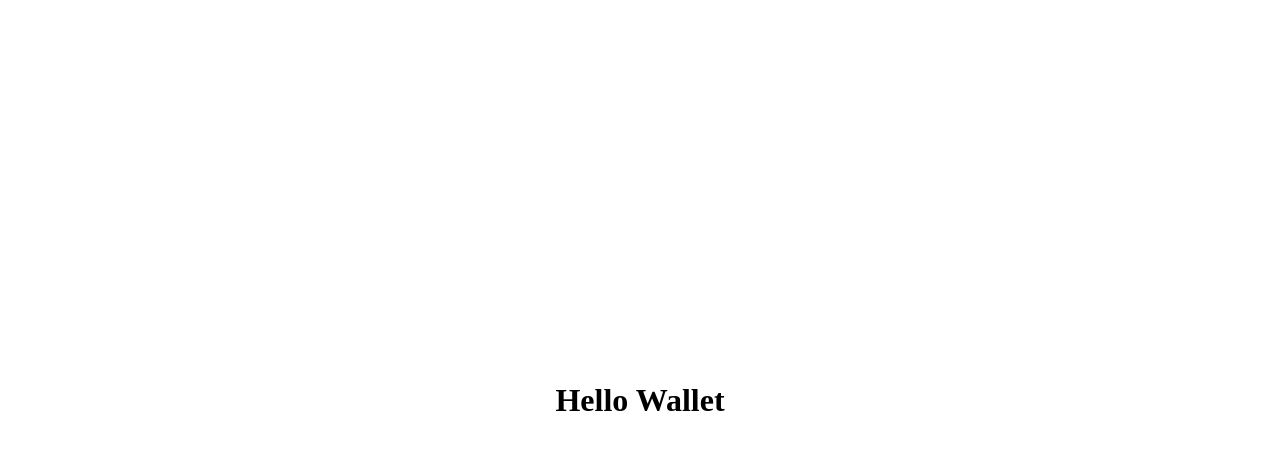
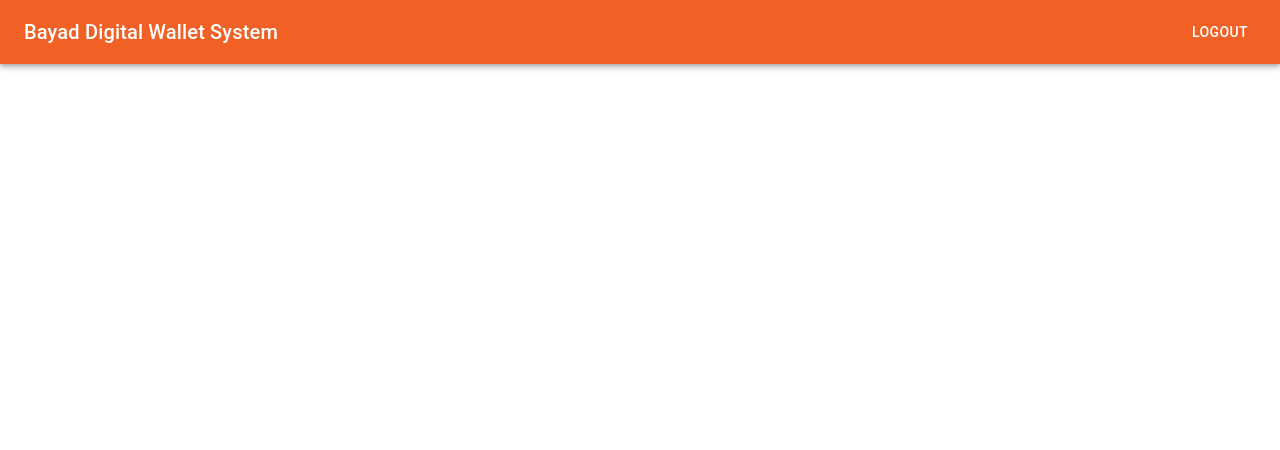
Before and after one commit to JohnEdrickGador/Digital-Wallet-System, a React (Vite) app in the folder frontend/dws_frontend/: page /wallet in a window 1280 px wide. Shown: the top 450 px of the page. Built offline with nearby package versions, Linux system fonts and the light colour scheme; sample sign-in values are in the browser's storage.

Commit message:
feat: added logout feature and polished the log in and log out feature

```diff
--- a/frontend/dws_frontend/package.json
+++ b/frontend/dws_frontend/package.json
@@ -12,6 +12,7 @@
   "dependencies": {
     "@emotion/react": "^11.13.3",
     "@emotion/styled": "^11.13.0",
+    "@mui/icons-material": "^6.1.4",
     "@mui/material": "^6.1.4",
     "react": "^18.2.0",
     "react-dom": "^18.2.0",
--- /dev/null
+++ b/frontend/dws_frontend/src/components/CustomAppBar.jsx
@@ -0,0 +1,51 @@
+import * as React from 'react';
+import AppBar from '@mui/material/AppBar';
+import Toolbar from '@mui/material/Toolbar';
+import Typography from '@mui/material/Typography';
+import Button from '@mui/material/Button';
+import { useNavigate } from 'react-router-dom';
+
+export default function CustomAppBar() {
+  const navigate = useNavigate();
+
+  const logoutHandler = async (e) => {
+    e.preventDefault();
+    const logoutEndpoint = 'http://127.0.0.1:8000/logout/'
+    try {
+      const response = await fetch(logoutEndpoint, {
+        method: 'POST',
+        headers: {
+          'Content-Type': "application/json",
+          'Authorization': `Token ${localStorage.getItem('authToken')}`
+        },
+        body: null
+      })
+
+      if (!response.ok) {
+        const errorMessage = await response.text();
+        alert(`Logout failed: ${errorMessage}`)
+        return;
+      }
+
+      const data = await response.json();
+
+      if (data) {
+        localStorage.removeItem('authToken');
+        navigate('/');
+      }
+    } catch (error) {
+      alert("An unexpected error occurred. Please try again.");
+    }
+  }
+
+  return (
+      <AppBar position="static">
+        <Toolbar>
+          <Typography variant="h6" component="div" sx={{ flexGrow: 1 }}>
+            Bayad Digital Wallet System
+          </Typography>
+          <Button color="inherit" onClick={logoutHandler}>Logout</Button>
+        </Toolbar>
+      </AppBar>
+  );
+}
--- /dev/null
+++ b/frontend/dws_frontend/src/components/Theme.jsx
@@ -0,0 +1,14 @@
+import { createTheme } from '@mui/material/styles';
+
+const theme = createTheme({
+  palette: {
+    primary: {
+      main: '#f16125', // Custom color for primary buttons
+    },
+    secondary: {
+      main: '#1577b2', // Custom color for secondary buttons
+    },
+  },
+});
+
+export default theme;
--- a/frontend/dws_frontend/src/main.jsx
+++ b/frontend/dws_frontend/src/main.jsx
@@ -3,6 +3,8 @@ import ReactDOM from 'react-dom/client'
 import App from './App.jsx'
 import './styles/App.css'
 import './styles/login.css'
+import './styles/appbar.css'
+import './styles/wallet.css'
 
 ReactDOM.createRoot(document.getElementById('root')).render(
   <React.StrictMode>
--- a/frontend/dws_frontend/src/pages/Login.jsx
+++ b/frontend/dws_frontend/src/pages/Login.jsx
@@ -61,10 +61,7 @@ export default function Login() {
 
     //save the auth token to localstorage
     localStorage.setItem('authToken', data.token);
-    console.log(localStorage.getItem('authToken'));
-    console.log("Logged In")
     navigate('/wallet');
-    console.log('should navigate to /wallet')
 
     } catch (error) {
       console.log(error);
@@ -74,6 +71,7 @@ export default function Login() {
   }
 
   return (
+    <div className='login-page'>
       <form className='login-container' onSubmit={handleLogin}>
           <div className="title-container">
               <h2>Digital Wallet System</h2>
@@ -85,5 +83,7 @@ export default function Login() {
               <Button variant="outlined">Create an Account</Button>
           </div>
       </form>
+    </div>
+
   )
 }
--- a/frontend/dws_frontend/src/pages/Wallet.jsx
+++ b/frontend/dws_frontend/src/pages/Wallet.jsx
@@ -1,5 +1,6 @@
 import React, { useEffect, useState } from 'react'
 import { useNavigate } from 'react-router-dom'
+import CustomAppBar from '../components/CustomAppBar'
 
 export default function Wallet() {
     const [authToken, setAuthToken] = useState('')
@@ -7,17 +8,16 @@ export default function Wallet() {
 
     useEffect(() => {
         if (localStorage.getItem('authToken')) {
-            console.log("App > Wallet")
             setAuthToken(localStorage.getItem('authToken'))
         } else {
             navigate('/login')
         }
-      }, [])
+        }, []
+    )
+
     return (
-        <div>
-            <h1>
-                Hello Wallet
-            </h1>
+        <div className='wallet-page'>
+            <CustomAppBar />
         </div>
     )
 }
--- a/frontend/dws_frontend/src/styles/App.css
+++ b/frontend/dws_frontend/src/styles/App.css
@@ -1,7 +1,13 @@
-html, body {
-  height: 100%; /* Ensure the container takes the full height of the screen */
+/* html, body {
+  height: 100%;
   margin: 0;
   display: flex;
   justify-content: center;
   align-items: center;
+} */
+
+* {
+  box-sizing: border-box;
+  margin: 0;
+  padding: 0;
 }
--- /dev/null
+++ b/frontend/dws_frontend/src/styles/appbar.css
@@ -0,0 +1,3 @@
+.appbar {
+    border: 1px solid black;
+}
--- a/frontend/dws_frontend/src/styles/login.css
+++ b/frontend/dws_frontend/src/styles/login.css
@@ -1,3 +1,11 @@
+.login-page {
+  height: 100vh;
+  margin: 0;
+  display: flex;
+  justify-content: center;
+  align-items: center;
+}
+
 .login-container {
     display: flex;
     flex-direction: column; /* Align inputs vertically */
--- /dev/null
+++ b/frontend/dws_frontend/src/styles/wallet.css
@@ -0,0 +1,6 @@
+.wallet-page {
+    height: 100vh;
+    margin: 0;
+    /* justify-content: center;
+    align-items: center; */
+  }
```
Also changed, not shown: frontend/dws_frontend/src/App.jsx (+6 -2 lines), 1 other file (tests, documents, lock files or other folders). Lines whose indentation alone changed are shown as unchanged.
